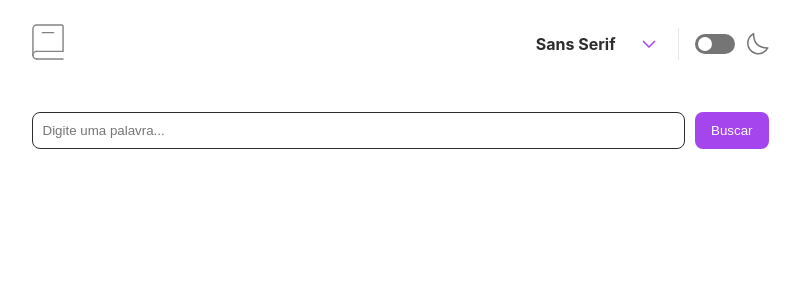
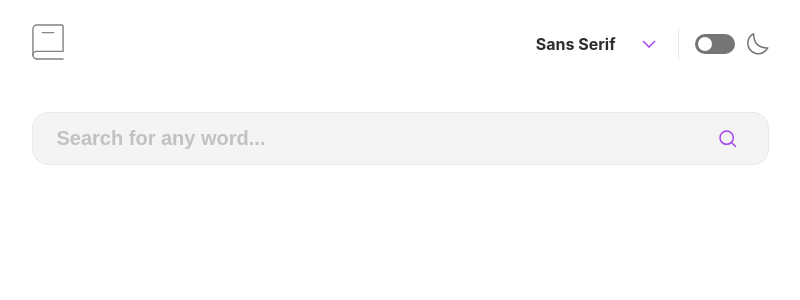
Before and after one commit to AndreMour18/global-test, a React (Create React App) app: page / in a window 1280 px wide. Shown: the top 300 px of the page, without its empty margins (240-1040 px from the left). Built offline with nearby package versions, Linux system fonts and the light colour scheme.

Commit message:
style: redesign search bar

```diff
--- /dev/null
+++ b/src/assets/svgs/Search.tsx
@@ -0,0 +1,27 @@
+import React from "react";
+
+interface SearchIconProps {
+  color?: string;
+}
+
+const Search: React.FC<SearchIconProps> = ({ color = "#A445ED" }) => {
+  return (
+    <svg
+      xmlns="http://www.w3.org/2000/svg"
+      width="18"
+      height="18"
+      viewBox="0 0 18 18"
+    >
+      <path
+        fill="none"
+        stroke={color}
+        strokeLinecap="round"
+        strokeLinejoin="round"
+        strokeWidth="1.5"
+        d="m12.663 12.663 3.887 3.887M1 7.664a6.665 6.665 0 1 0 13.33 0 6.665 6.665 0 0 0-13.33 0Z"
+      />
+    </svg>
+  );
+};
+
+export default Search;
--- a/src/components/SearchBar/index.tsx
+++ b/src/components/SearchBar/index.tsx
@@ -1,30 +1,49 @@
 import React from "react";
 
-import { Button, Input, Wrapper } from "./styles";
+import Search from "~/assets/svgs/Search";
 
-interface Props {
+import { SearchContainer, Input, SearchButton } from "./styles";
+
+interface SearchBarProps {
   value: string;
-  onChange: (val: string) => void;
+  onChange: (value: string) => void;
   onSearch: () => void;
-  disabled: boolean;
+  disabled?: boolean;
+  theme: "light" | "dark";
+  hasError?: boolean;
 }
 
-const SearchBar: React.FC<Props> = ({
+const SearchBar: React.FC<SearchBarProps> = ({
   value,
   onChange,
   onSearch,
-  disabled,
-}) => (
-  <Wrapper>
+  disabled = false,
+  theme,
+  hasError = false,
+}) => {
+  const handleKeyPress = (e: React.KeyboardEvent) => {
+    if (e.key === "Enter") {
+      onSearch();
+    }
+  };
+
+  return (
+    <SearchContainer theme={theme} hasError={hasError}>
       <Input
-      placeholder="Digite uma palavra..."
+        type="text"
+        placeholder="Search for any word..."
         value={value}
         onChange={(e) => onChange(e.target.value)}
-      onKeyDown={(e) => e.key === "Enter" && onSearch()}
+        onKeyPress={handleKeyPress}
         disabled={disabled}
+        theme={theme}
+        hasError={hasError}
       />
-    <Button onClick={onSearch}>Buscar</Button>
-  </Wrapper>
+      <SearchButton onClick={onSearch} disabled={disabled} aria-label="Search">
+        <Search />
+      </SearchButton>
+    </SearchContainer>
   );
+};
 
 export default SearchBar;
--- a/src/components/SearchBar/styles.ts
+++ b/src/components/SearchBar/styles.ts
@@ -1,26 +1,69 @@
 import styled from "styled-components";
 
-export const Wrapper = styled.div`
-  display: flex;
-  gap: 10px;
+interface SearchContainerProps {
+  theme: "light" | "dark";
+  hasError: boolean;
+}
+
+export const SearchContainer = styled.div<SearchContainerProps>`
+  position: relative;
+  margin-bottom: 0.5rem;
 `;
 
-export const Input = styled.input`
-  flex: 1;
-  padding: 10px;
-  border-radius: 8px;
-  border: 1px solid ${({ theme }) => theme.text};
+export const Input = styled.input<{
+  theme: "light" | "dark";
+  hasError: boolean;
+}>`
+  width: 90%;
+  padding: 0.875rem 1.5rem;
+  padding-right: 3rem;
+  border-radius: 16px;
+  border: 1px solid
+    ${({ theme, hasError }) =>
+      hasError ? "#FF5252" : theme === "light" ? "#E9E9E9" : "#1F1F1F"};
+  background-color: ${({ theme }) =>
+    theme === "light" ? "#F4F4F4" : "#1F1F1F"};
+  color: ${({ theme }) => (theme === "light" ? "#2D2D2D" : "#FFFFFF")};
+  font-size: 1.25rem;
+  font-weight: 700;
+  outline: none;
+  transition: all 0.3s ease;
+
+  &:focus {
+    border-color: ${({ hasError }) => (hasError ? "#FF5252" : "#A445ED")};
+  }
+
+  &::placeholder {
+    color: ${({ theme }) => (theme === "light" ? "#2D2D2D" : "#FFFFFF")};
+    opacity: 0.25;
+  }
+
+  &:disabled {
+    opacity: 0.5;
+    cursor: not-allowed;
+  }
 `;
 
-export const Button = styled.button`
-  background: ${({ theme }) => theme.accent};
-  color: white;
+export const SearchButton = styled.button`
+  position: absolute;
+  right: 1.5rem;
+  top: 50%;
+  transform: translateY(-50%);
+  background: none;
   border: none;
-  border-radius: 8px;
-  padding: 10px 16px;
   cursor: pointer;
-  transition: 0.3s;
+  color: #a445ed;
+  display: flex;
+  align-items: center;
+  justify-content: center;
+  padding: 0.5rem;
+
   &:hover {
-    opacity: 0.8;
+    opacity: 0.7;
+  }
+
+  &:disabled {
+    opacity: 0.5;
+    cursor: not-allowed;
   }
 `;
--- a/src/screens/Home/index.tsx
+++ b/src/screens/Home/index.tsx
@@ -97,6 +97,8 @@ const Home: React.FC<Props> = ({
         onChange={handleSearchBarChange}
         onSearch={handleSearchBarSearch}
         disabled={isLoading}
+        theme={currentTheme}
+        hasError={!!(touched.word && errors.word) || !!apiError}
       />
 
       {touched.word && errors.word && <ErrorMsg>{errors.word}</ErrorMsg>}
--- a/src/screens/Home/styles.ts
+++ b/src/screens/Home/styles.ts
@@ -45,9 +45,6 @@ export const Divider = styled.div`
 export const ErrorMsg = styled.span`
   color: #ff5252;
   font-size: 1.125rem;
-  margin-top: 0.5rem;
-  display: block;
-  text-align: center;
 `;
 
 export const LoadingText = styled.p`
```
Lines whose indentation alone changed are shown as unchanged.
